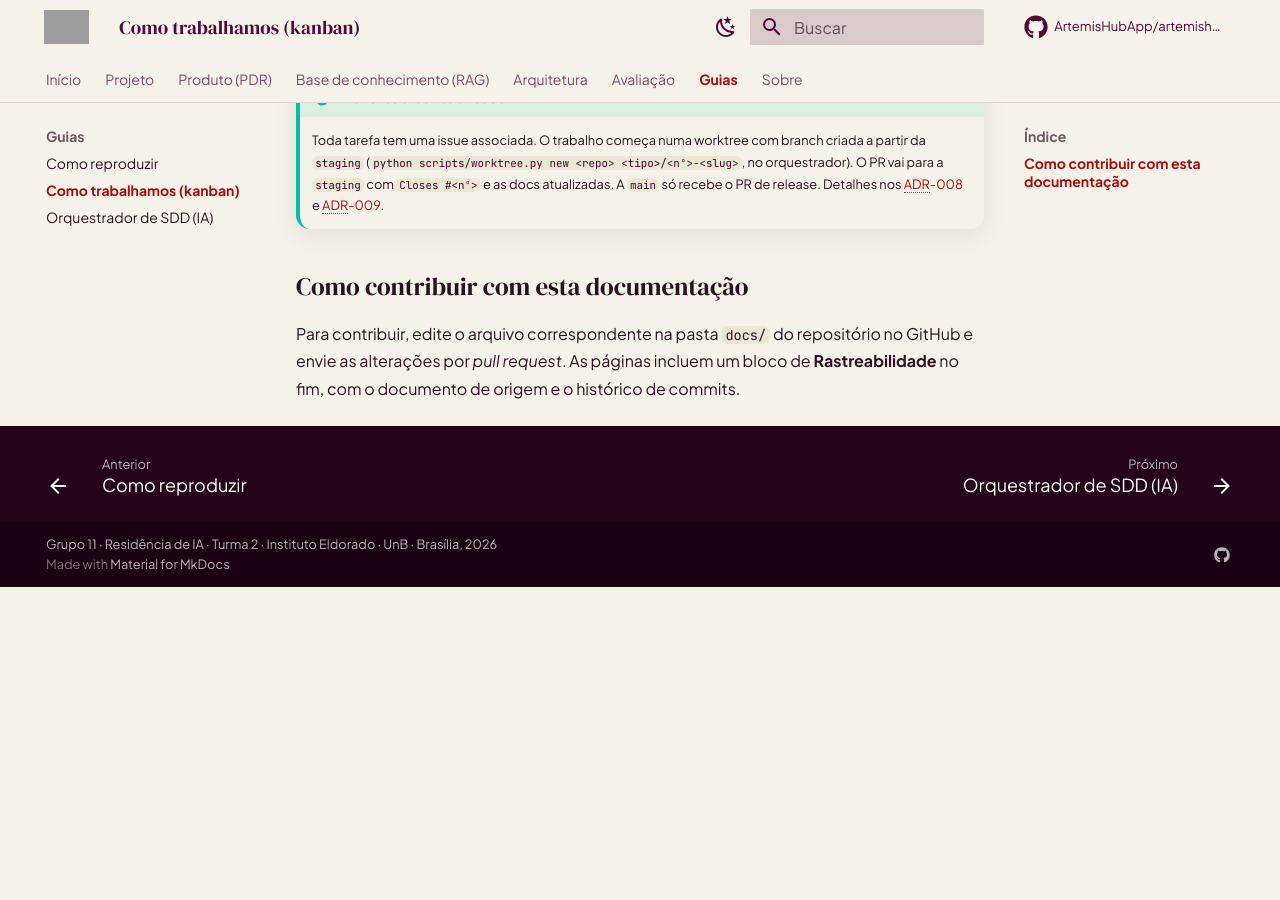
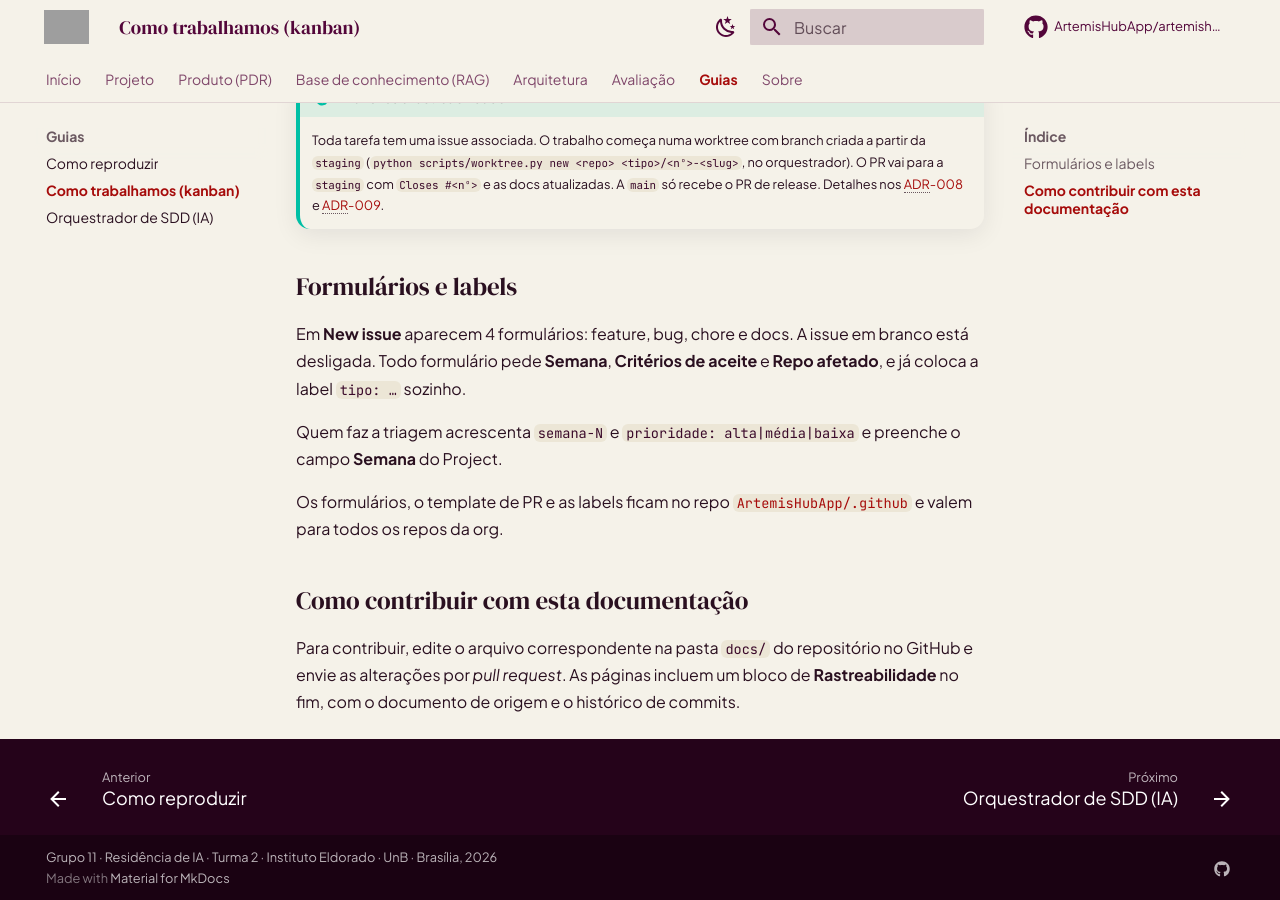
Before and after one commit to ArtemisHubApp/artemishub_docs, an MkDocs documentation site: the page built from docs/guias/kanban.md, in a window 1280 px wide and 900 px high, scrolled down 836 px. Built offline with MkDocs 1.6.1 and Material for MkDocs 9.7.7, drawn with Linux system fonts in a browser that asks for light colours; comment, search, counter and statistics services are not loaded; before the commit the page ends 1423 px from its top, so only the background shows below that; grey boxes are pictures that could not be loaded.

Commit message:
docs: guia do kanban com formulários e labels
Co-Authored-By: Claude Opus 5.5 <noreply@anthropic.com>

```diff
--- a/docs/guias/kanban.md
+++ b/docs/guias/kanban.md
@@ -34,6 +34,14 @@ Com o PR aprovado o card vai para **Testing**; após o merge, para **Done**.
 !!! tip "Branches e rastreabilidade"
     Toda tarefa tem uma issue associada. O trabalho começa numa worktree com branch criada a partir da `staging` (`python scripts/worktree.py new <repo> <tipo>/<nº>-<slug>`, no orquestrador). O PR vai para a `staging` com `Closes #<nº>` e as docs atualizadas. A `main` só recebe o PR de release. Detalhes nos [ADR-008](../adr/008-staging-e-worktrees.md) e [ADR-009](../adr/009-higiene-github.md).
 
+## Formulários e labels
+
+Em **New issue** aparecem 4 formulários: feature, bug, chore e docs. A issue em branco está desligada. Todo formulário pede **Semana**, **Critérios de aceite** e **Repo afetado**, e já coloca a label `tipo: …` sozinho.
+
+Quem faz a triagem acrescenta `semana-N` e `prioridade: alta|média|baixa` e preenche o campo **Semana** do Project.
+
+Os formulários, o template de PR e as labels ficam no repo [`ArtemisHubApp/.github`](https://github.com/ArtemisHubApp/.github) e valem para todos os repos da org.
+
 ## Como contribuir com esta documentação
 
 Para contribuir, edite o arquivo correspondente na pasta `docs/` do repositório no GitHub e envie as alterações por *pull request*. As páginas incluem um bloco de **Rastreabilidade** no fim, com o documento de origem e o histórico de commits.
```
